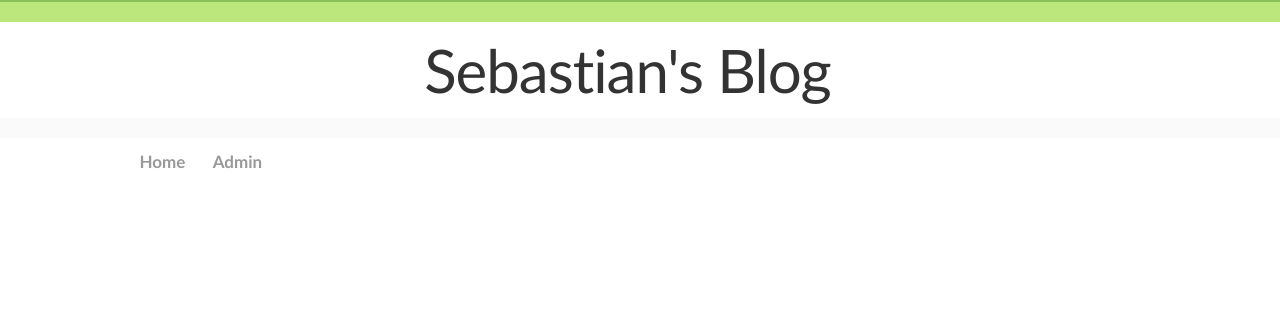
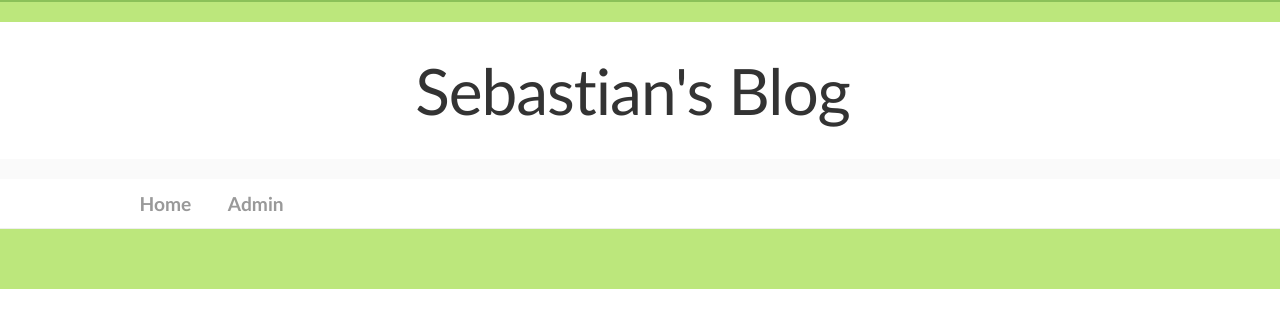
Before and after one commit to sgreenholtz/php_course_work, a PHP site: page / in a window 1280 px wide. Shown: the top 328 px of the page. Run offline with PHP 8.4, Linux system fonts and the light colour scheme; data that the repository does not hold is empty; some libraries are stand-ins or nearby versions.

Commit message:
Added color to my footer, fixed font size

```diff
--- a/project_3/admin/delete_post.php
+++ b/project_3/admin/delete_post.php
@@ -74,13 +74,15 @@ if (isset($_GET['ID']) && isset($_GET['Title']) &&
         <br />
         <input type="Submit" value="Submit" name="Submit" />
     </form>
+    </div>
 
     <?php
     }
     ?>
 
-    <p><a href="delete_edit.php">&lt;&lt; Back to delete or edit page</a></p>
-</div>
+    <div class="content">
+        <p><a href="delete_edit.php">&lt;&lt; Back to delete or edit page</a></p>
+    </div>
 
 <?php
 require_once('../footer.php');
--- a/project_3/css/blog.css
+++ b/project_3/css/blog.css
@@ -1,6 +1,7 @@
 
 body {
-	font: 62.5%/1.6em "Trebuchet MS", verdana, geneva, sans-serif;
+	font-family: "Trebuchet MS", verdana, geneva, sans-serif;
+	font-size: 1em;
 	color:#666;
 	margin:0;
 	border-top:2px solid #8BC159;
@@ -13,7 +14,7 @@ body {
 
 h1 {
 	font-family: "Trebuchet MS";
-	font-size:6em;
+	font-size:4em;
 	font-weight:normal;
 	color:#333;
 	letter-spacing:-1px;
@@ -26,11 +27,12 @@ h1 a {
 }
 
 footer {
-	padding:20px;
+	padding:30px;
 	text-align:right;
 	border-top:1px solid #eee;
 	margin:0;
 	color:#999;
+	background-color: #BCE77C;
 }
 
 header {
@@ -39,7 +41,7 @@ header {
 
 header h1 {
 	margin:15px 0 0 0;
-	padding:25px 25px 40px 0;
+	padding:15px 15px 30px 0;
 	border-bottom:20px solid #fafafa;
 	text-align: center;
 }
@@ -61,7 +63,7 @@ nav li a {
 	color:#999;
 	padding:5px 5px 7px 5px;
 	background:#fff;
-	font:1.7em Trebuchet MS;
+	font:1.2em Trebuchet MS;
 	margin:1px 2px 0 0;
 	font-weight:bold;
 	text-decoration:none;
@@ -86,14 +88,13 @@ nav li a.active {
 	border-right:1px solid #eee;
 	border-left:1px solid #eee;
 	border-top:1px solid #eee;
-	padding:10px 25px 30px 25px;
+	padding:10px 25px 10px 25px;
 	width: 75%;
 }
 
 .content p {
 	line-height:25px;
 	margin:10px 0;
-	font-size:110%;
 	word-spacing:2px;
 }
 
@@ -119,15 +120,6 @@ nav li a.active {
 	color:#444;
 	text-decoration:none;
 	border:none;
-}
-
-p.news {
-	padding:10px;
-	background:#D7F0B2;
-	margin:10px 0;
-	color:#537B17;
-	border-bottom:2px solid #BCE67D;
-	border-top:2px solid #BCE67D;
 }
 
 blockquote {
@@ -177,3 +169,11 @@ a.more:hover {
 	padding: 5px;
 	width: 85%;
 }
+
+table {
+	font: 150%;
+}
+
+.date {
+	font-size: 0.5em;
+}
--- a/project_3/footer.php
+++ b/project_3/footer.php
@@ -1,3 +1,8 @@
 </div>
+
+<footer>
+
+</footer>
+
 </body>
 </html>
--- a/project_3/index.php
+++ b/project_3/index.php
@@ -15,7 +15,7 @@
     <div class="content">
         <h3><?= $record['Title'] ?></h3>
         <?= $record['BlogPost'] ?>
-        <p>Posted: <?= $record['DatePosted'] ?></p>
+        <p class="date">Posted: <?= $record['DatePosted'] ?></p>
     </div>
 
     <?php } ?>
```
